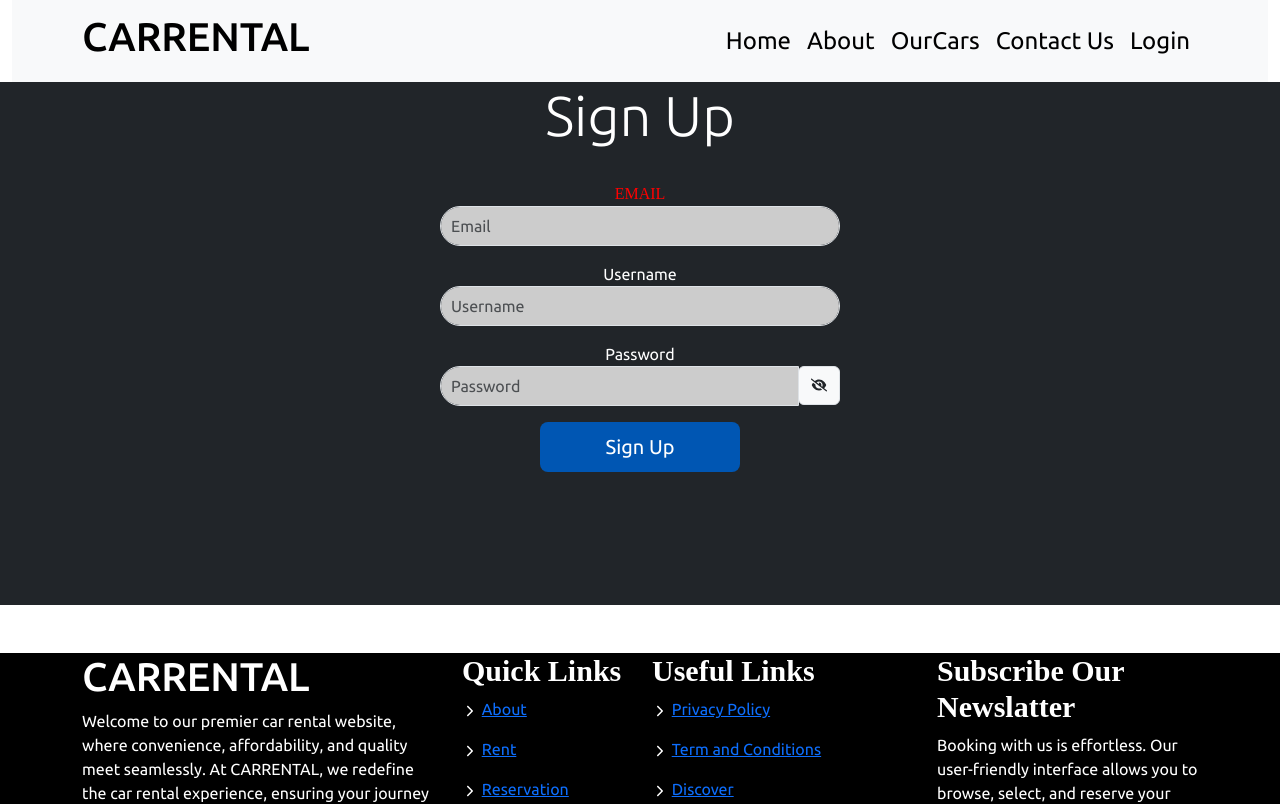
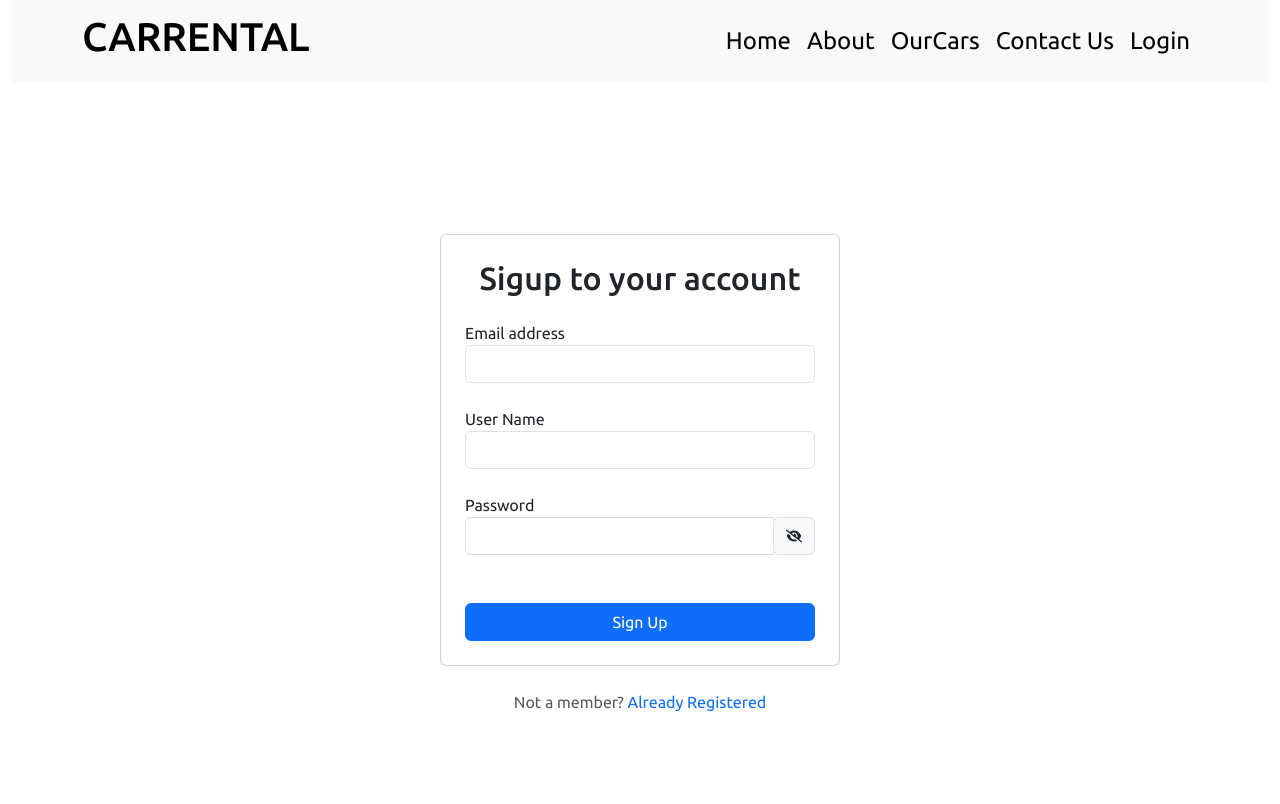
Before and after one commit to Ayush8709/CarRental, a React (Vite) app in the folder clint/: page /signup in a window 1280 px wide. Shown: the top 804 px of the page. Built offline with nearby package versions, Linux system fonts and the light colour scheme.

Commit message:
change ui login and singup

```diff
--- a/clint/src/components/main/Footer/Footer.css
+++ b/clint/src/components/main/Footer/Footer.css
@@ -53,7 +53,7 @@
 }
 @media screen and (max-width: 768px){
     .footerParent{
-        border: 2px solid red;
+        /* border: 2px solid red; */
         height: 72pc;
     }
 }
--- a/clint/src/components/main/Login/Login.css
+++ b/clint/src/components/main/Login/Login.css
@@ -1,4 +1,4 @@
-
+/*
  .login_heading{
     color: red;
     font-family: cursive;
@@ -34,4 +34,4 @@
  }
 
 
-  /* style={{ width: '400px', height: '40px', borderRadius: '20px', backgroundColor: '#ccc', padding: '10px' }} */
+  style={{ width: '400px', height: '40px', borderRadius: '20px', backgroundColor: '#ccc', padding: '10px' }} */
--- a/clint/src/components/main/Login/Login.jsx
+++ b/clint/src/components/main/Login/Login.jsx
@@ -34,62 +34,102 @@ const Login = () => {
       alert("User Login")
       console.log("User Login")
     } catch (error) {
-      console.log("User Not Login")
-      alert("User Not Login")
+      console.log("Enter Valid Emal & Password")
+      alert("Enter Valid Emal & Password")
     }
   }
 
 
   return (
     <>
-      <div className='col-md d-flex font-weight-bold justify-content-center align-items-center   bg-dark'>
-        <h2 className='text-center display-4 text-white hello'>Login</h2>
-      </div>
-      <div className='container-fluid  bg-dark'>
-        <div className='col-md bg-dark text-white d-flex justify-content-center align-items-center' style={{ paddingBottom: '56px' }}>
-          <form className='text-center  rounded-lg p-5 mb-1' onSubmit={handleLogin} style={{ maxWidth: '600px', height: '296px' }}>
-            {/*Username Input */}
-            <label htmlFor="username" className='login_heading'>Email</label>
-            <br />
+
+
+
+
+      {/* next */}
+
+      <div className="container d-flex min-vh-100 justify-content-center align-items-center">
+        <div className="w-100" style={{ maxWidth: '400px' }}>
+
+
+
+          {/* Sign-in Form */}
+          <div className="card p-4">
+            <h2 className="text-center font-weight-bold mb-4">Login in to your account</h2>
+            <form onSubmit={handleLogin}>
+              {/* Email Input */}
+              <div className="form-group">
+                <label htmlFor="email">Email address</label>
                 <input
+                  type="text"
                   id="email"
-              className='form-control mb-3 login_form_input'
-              type='text'
-              placeholder='Email'
+                  name="email"
                   value={email}
                   onChange={(e) => setEmail(e.target.value)}
+                  autoComplete="email"
+                  className="form-control"
+                  required
+                />
+              </div>
+                <br />
+              {/* Password Input */}
+              <div className="form-group">
+      <div className="d-flex justify-content-between align-items-center">
+        <label htmlFor="password">Password</label>
+        <a href="#" className="text-decoration-none text-primary">
+          Forgot password?
+        </a>
+      </div>
 
-            />
-            {/* Password Input */}
-            <label htmlFor="password" className='login_heading'>Password</label>
-            <br />
-            {/* This input field contain two thing : input and icon and both field wrap with div */}
       <div className="input-group">
         <input
+          type={showpassword ? 'text' : 'password'}
           id="password"
-                className='form-control mb-3 signUp_form_Input'
-                type={showpassword ? 'text' : 'password'}
-                placeholder='Password'
+          name="password"
           value={password}
           onChange={(e) => setPassword(e.target.value)}
+          autoComplete="current-password"
+          className="form-control"
+          required
         />
-              <div className="input-group-prepend">
-                <span className="input-group-text" style={{ height: '2.4pc', cursor: "pointer" }} onClick={hindandshowpassword}>{showpassword ? <><MdRemoveRedEye /></> : <><FaEyeSlash /></>}
+        <div className="input-group-append">
+          <span
+            className="input-group-text"
+            style={{ height: '2.4pc', cursor: 'pointer' }}
+            onClick={hindandshowpassword}
+          >
+            {showpassword ? <MdRemoveRedEye /> : <FaEyeSlash />}
           </span>
+        </div>
+      </div>
+    </div>
+                <br />
+                <br />
+              {/* Sign-in Button */}
+              <div className="form-group">
+                <button type="submit" className="btn btn-primary w-100">
+                  Log in
+                </button>
+              </div>
+            </form>
+          </div>
+
+          {/* Sign-up Link */}
+          <p className="text-center text-muted mt-4">
+            Not a member?{' '}
+            <Link to='/signup' className="text-decoration-none text-primary">
+             New Registration Now
+            </Link>
+          </p>
         </div>
       </div>
 
 
 
-            {/* Button */}
-            <button className='btn btn-primary btn-lg mb-3' type='submit' style={{ width: '200px', height: '50px', border: 'none', backgroundColor: '#0056b3', ':hover': { backgroundColor: '#004080' } }}>Login</button>
-            <br />
-            {/* <h4 className ="text-light text-center">New User</h4> */}
-            <button className="btn btn-lg btn-outline-primary"><Link to='/signup' style={{ textDecoration: 'none' }}>New User</Link></button>
-          </form>
-        </div>
 
-      </div>
+
+
+
 
     </>
   )
--- a/clint/src/components/main/SignUp/SignUp.jsx
+++ b/clint/src/components/main/SignUp/SignUp.jsx
@@ -2,6 +2,7 @@ import React, { useState, useEffect } from 'react'
 import { useNavigate } from 'react-router-dom'
 import axios from 'axios'
 import './SignUp.css'
+import {Link} from 'react-router-dom'
 //eye icon
 import { MdRemoveRedEye } from "react-icons/md";
 import { FaEyeSlash } from "react-icons/fa6";
@@ -30,12 +31,11 @@ const SignUp = () => {
                 //   setEmail('')
                 //   setUsername('')
                 //   setPassword('')
-                //   fetchUsers();
                 navigate('/login')
             })
             .catch((error) => {
-                console.log('Registration Not Successful')
-                alert("Registration not Successful")
+                console.log('User Already Register')
+                alert("User Already Register")
             })
 
     }
@@ -44,63 +44,97 @@ const SignUp = () => {
 
     return (
         <>
-            <div className='col-md d-flex justify-content-center align-items-center bg-dark'>
-                <h2 className='text-center display-4 text-white font-weight-bold'>Sign Up</h2>
-            </div>
-            <div className='container-fluid d-flex bg-dark'>
+            {/* new */}
 
-                <div className='col-md bg-dark text-white d-flex justify-content-center align-items-center'>
-                    <form className='text-center  p-4 mb-5' onSubmit={handleSubmit} style={{ maxWidth: '600px', height: '400px' }}>
+            <div className="container d-flex min-vh-100 justify-content-center align-items-center">
+                <div className="w-100" style={{ maxWidth: '400px' }}>
+
+
+
+                    {/* Sign-in Form */}
+                    <div className="card p-4">
+                        <h2 className="text-center font-weight-bold mb-4">Sigup  to your account</h2>
+                        <form onSubmit={handleSubmit}>
                             {/* Email Input */}
-                        <label htmlFor="email" className='signUp_heading'>Email</label>
-                        <br />
+                            <div className="form-group">
+                                <label htmlFor="email">Email address</label>
                                 <input
+                                    type="text"
                                     id="email"
-                            className='form-control mb-3 signUp_form_Input'
-                            type='email'
-                            placeholder='Email'
+                                    name="email"
                                     value={email}
                                     onChange={(e) => setEmail(e.target.value)}
-
+                                    autoComplete="email"
+                                    className="form-control"
+                                    required
                                 />
-                        {/* Username Input */}
-                        <label htmlFor="username">Username</label>
+                            </div>
                             <br />
+                            {/* UserName Input */}
+                            <div className="form-group">
+                                <label htmlFor="email">User Name</label>
                                 <input
+                                    type="text"
                                     id="username"
-                            className='form-control mb-3 signUp_form_Input'
-                            type='text'
-                            placeholder='Username'
+                                    name="email"
                                     value={username}
                             onChange={(e) => setUsername(e.target.value)}
+                                    autoComplete="email"
+                                    className="form-control"
+                                    required
+                                />
+                            </div>
+                            <br />
+                            {/* Password Input */}
+                            <div className="form-group">
+                                <div className="d-flex justify-content-between align-items-center">
+                                    <label htmlFor="password">Password</label>
+                                    {/* <a href="#" className="text-decoration-none text-primary">
+                                        Forgot password?
+                                    </a> */}
+                                </div>
 
-                        />
-                        {/* Password Input */}
-                        <label htmlFor="password">Password</label>
-                        <br />
-
-                        {/* This input field contain two thing : input and icon and both field wrap with div */}
                                 <div className="input-group">
                                     <input
+                                        type={showpassword ? 'text' : 'password'}
                                         id="password"
-                                className='form-control mb-3 signUp_form_Input'
-                                type={showpassword ? 'text' : 'password'}
-                                placeholder='Password'
+                                        name="password"
                                         value={password}
                                         onChange={(e) => setPassword(e.target.value)}
+                                        autoComplete="current-password"
+                                        className="form-control"
+                                        required
                                     />
-                            <div className="input-group-prepend">
-                                <span className="input-group-text" style={{ height: '2.4pc', cursor: "pointer" }} onClick={hindandshowpassword}>{showpassword ? <><MdRemoveRedEye /></> : <><FaEyeSlash /></>}
+                                    <div className="input-group-append">
+                                        <span
+                                            className="input-group-text"
+                                            style={{ height: '2.4pc', cursor: 'pointer' }}
+                                            onClick={hindandshowpassword}
+                                        >
+                                            {showpassword ? <MdRemoveRedEye /> : <FaEyeSlash />}
                                         </span>
                                     </div>
                                 </div>
-
-                        {/* Button */}
-                        <button className='btn btn-primary btn-lg mb-3' type='submit' style={{ width: '200px', height: '50px', border: 'none', backgroundColor: '#0056b3', ':hover': { backgroundColor: '#004080' } }}>Sign Up</button>
+                            </div>
+                            <br />
+                            <br />
+                            {/* Sign-in Button */}
+                            <div className="form-group">
+                                <button type="submit" className="btn btn-primary w-100">
+                                    Sign Up
+                                </button>
+                            </div>
                         </form>
-
                     </div>
 
+                    {/* Sign-up Link */}
+                    <p className="text-center text-muted mt-4">
+                        Not a member?{' '}
+                        <Link to='/login' className="text-decoration-none text-primary">
+                            Already Registered
+                        </Link>
+                    </p>
+                </div>
             </div>
 
         </>
```
Lines whose indentation alone changed are shown as unchanged.
